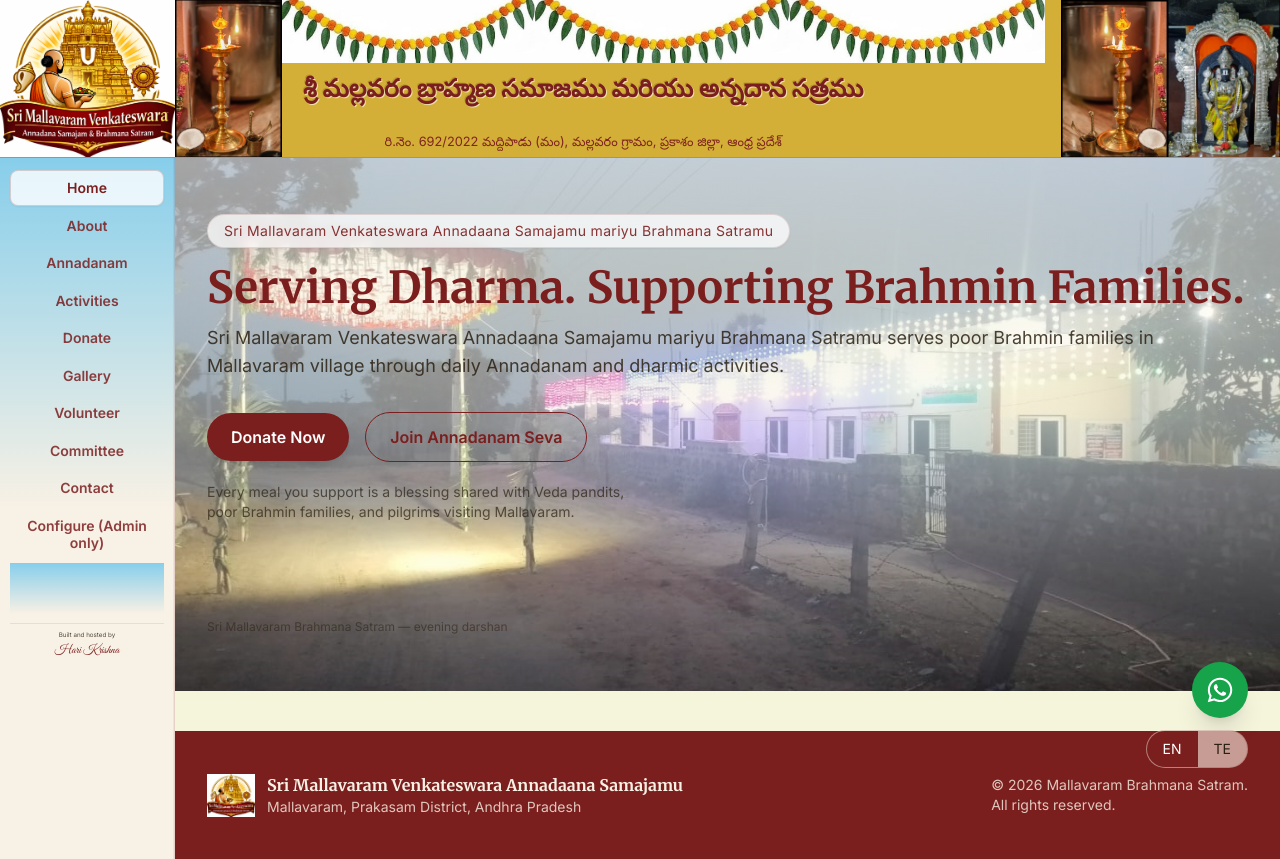
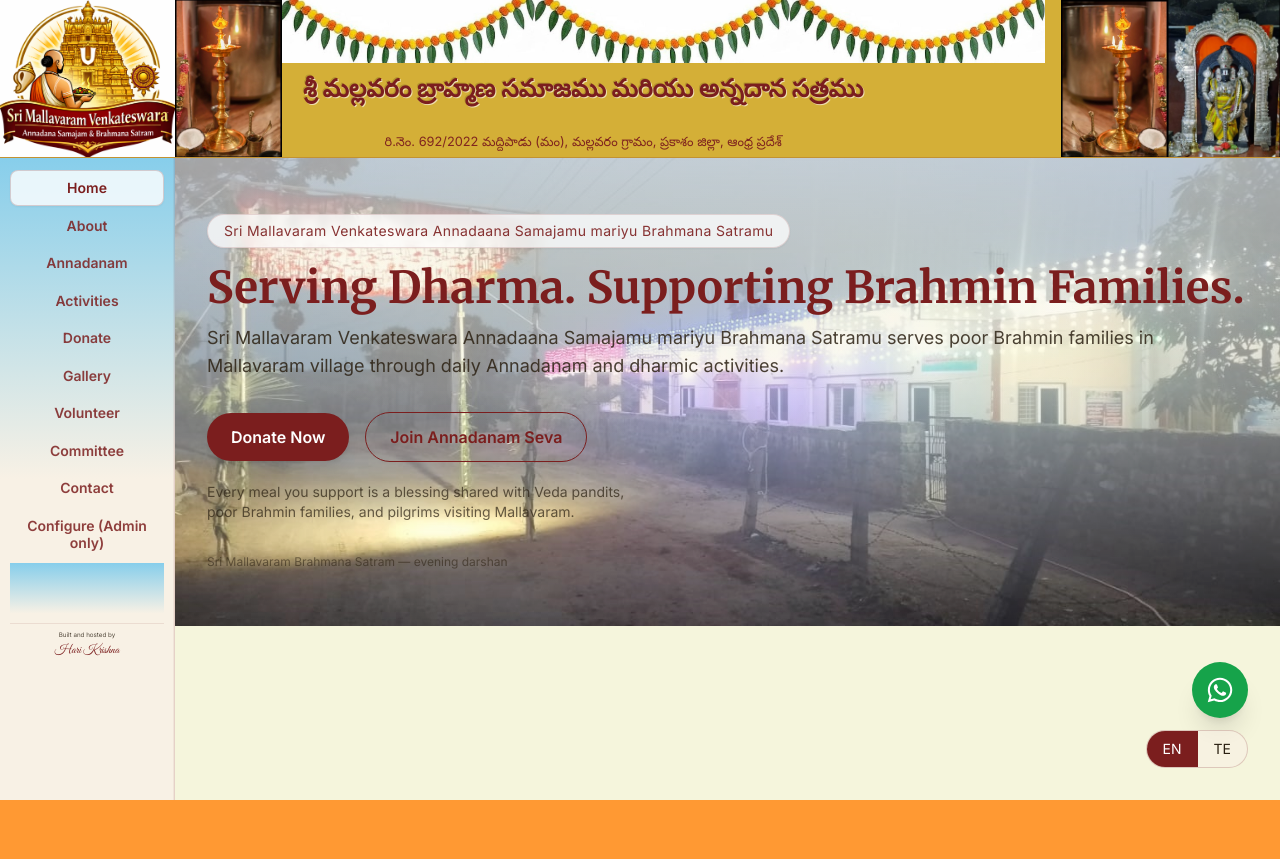
Before and after one commit to harikgdona/Mallavaramsvbs, a Next.js app: page / in a window 1280 px wide. After the commit the page ends 800 px from the top, so only its background shows below. Built offline with nearby package versions, Linux system fonts and the light colour scheme; a web font is replaced by a local one.

Commit message:
fix: remove footer, constrain content to viewport height for tab layout

```diff
--- a/app/layout.tsx
+++ b/app/layout.tsx
@@ -8,7 +8,6 @@ import { SectionTabsProvider } from "@/components/SectionTabs";
 import { MainContentColumn } from "@/components/MainContentColumn";
 import { TopHeader } from "@/components/TopHeader";
 import { Header } from "@/components/Header";
-import { Footer } from "@/components/Footer";
 import { BottomRightActions } from "@/components/BottomRightActions";
 import { LayoutViewportOffsets } from "@/components/LayoutViewportOffsets";
 import { TypographyTheme } from "@/components/TypographyTheme";
@@ -70,10 +69,9 @@ export default function RootLayout({
                 <div className="flex min-h-0 flex-1 flex-col md:flex-row">
                   <Header />
                   <MainContentColumn>
-                    <main className="relative flex min-h-0 min-w-0 w-full max-w-full flex-1 flex-col overflow-x-hidden">
+                    <main className="relative flex min-h-0 min-w-0 w-full max-w-full flex-1 flex-col overflow-x-hidden overflow-y-auto">
                       {children}
                     </main>
-                    <Footer />
                   </MainContentColumn>
                 </div>
               </div>
--- a/sections/Hero.tsx
+++ b/sections/Hero.tsx
@@ -21,7 +21,7 @@ export function Hero() {
   return (
     <section
       id="home"
-      className="relative flex min-h-app-section flex-col overflow-hidden bg-beige"
+      className="relative flex flex-1 flex-col overflow-hidden bg-beige"
       aria-label="Hero section"
     >
       {/* Full-viewport background photo (JPEG has no alpha; “transparency” is via opacity + scrim). */}
```
